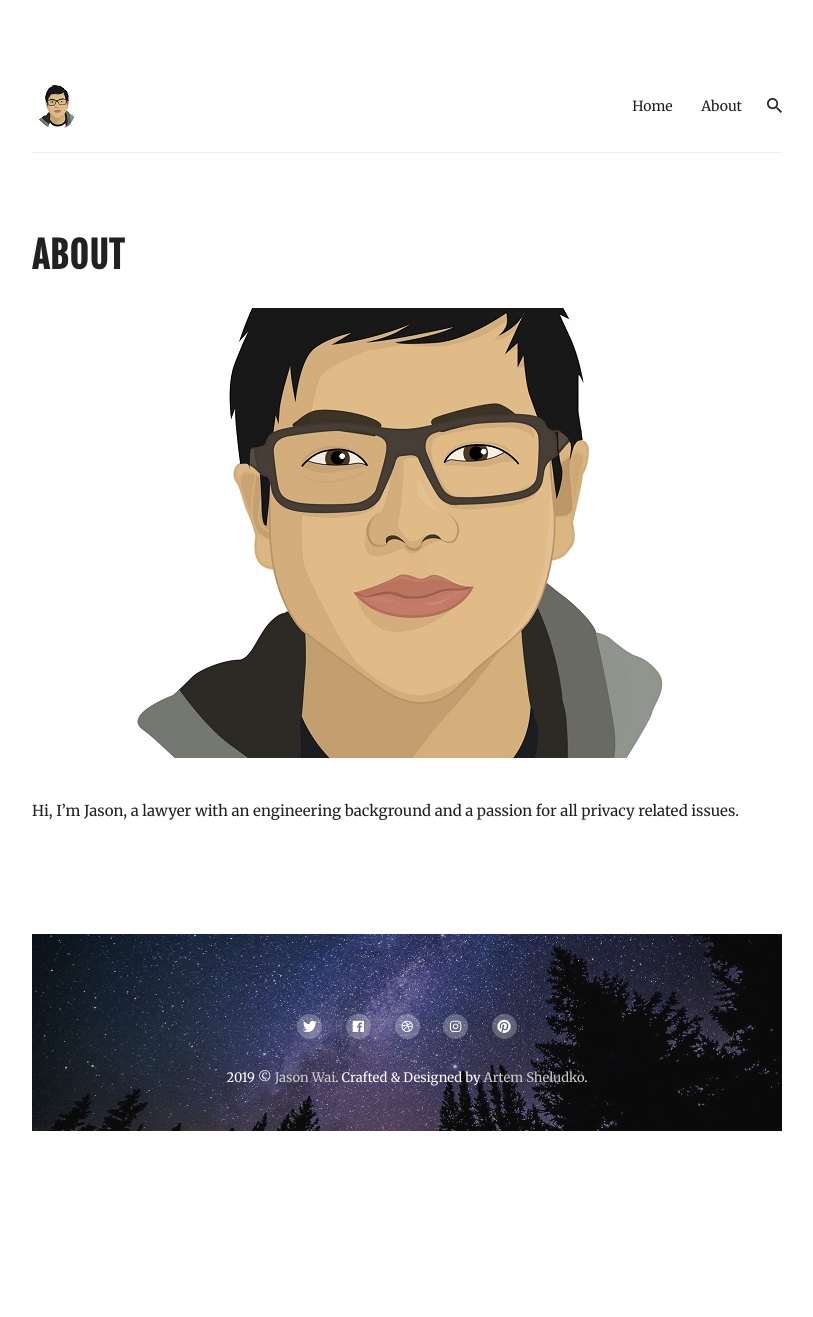
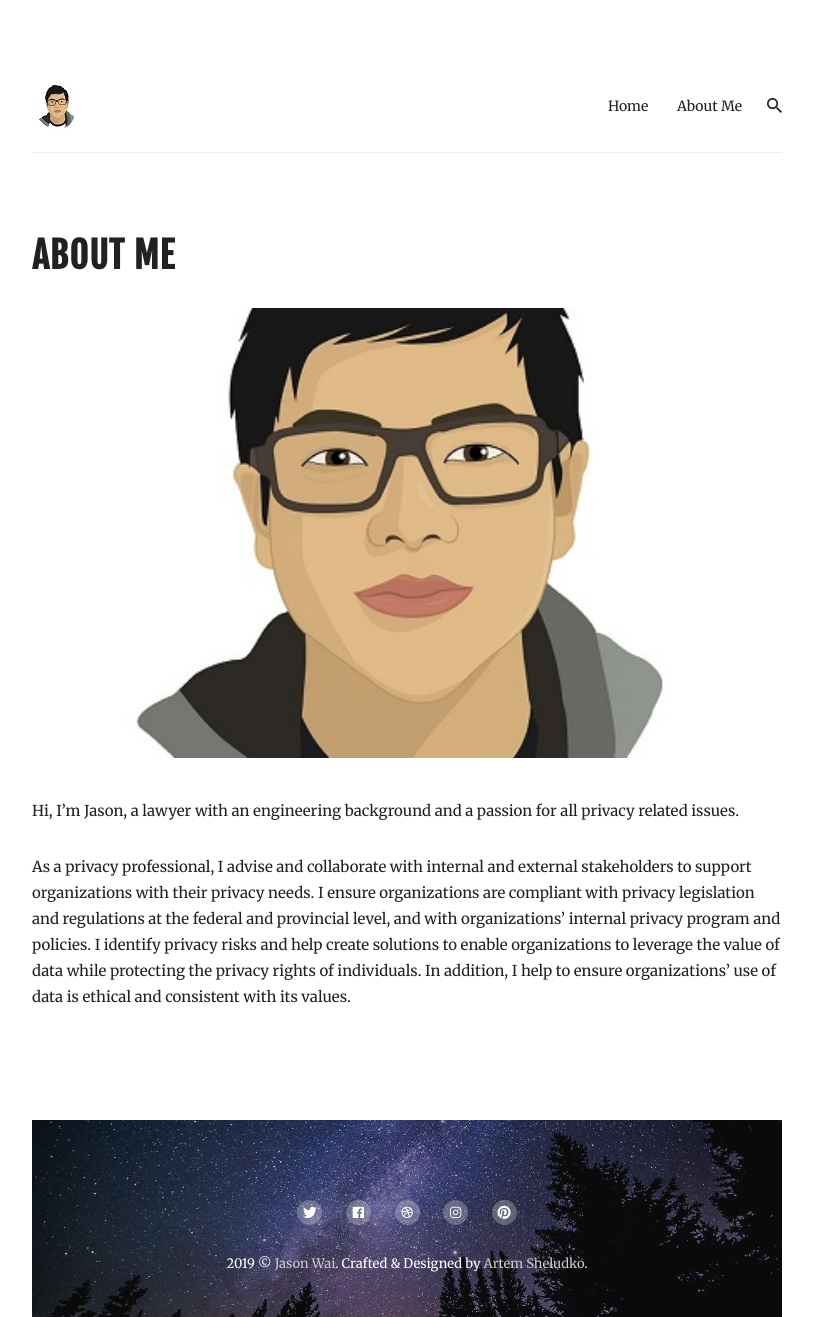
Before and after one commit to jawai/marvelous-broccoli, a Jekyll site: the page built from _pages/about.md, in a window 1280 px wide. Shown: the whole page, without its empty margins (233-1046 px from the left). Built offline with Jekyll 4.4.1, drawn with Linux system fonts in a browser that asks for light colours; nearby versions of some CDN libraries; before the commit the page ends 1131 px from its top, so only the background shows below that.

Commit message:
Update Pages “about”

```diff
--- a/_pages/about.md
+++ b/_pages/about.md
@@ -1,7 +1,9 @@
 ---
-title: About
+title: About Me
 permalink: /about/
-image: /images/me-750x750.jpg
+image: /images/me-450x450.jpg
 layout: page
 ---
 Hi, I'm Jason, a lawyer with an engineering background and a passion for all privacy related issues.
+
+As a privacy professional, I advise and collaborate with internal and external stakeholders to support organizations with their privacy needs. I ensure organizations are compliant with privacy legislation and regulations at the federal and provincial level, and with organizations' internal privacy program and policies. I identify privacy risks and help create solutions to enable organizations to leverage the value of data while protecting the privacy rights of individuals. In addition, I help to ensure organizations' use of data is ethical and consistent with its values.
```
